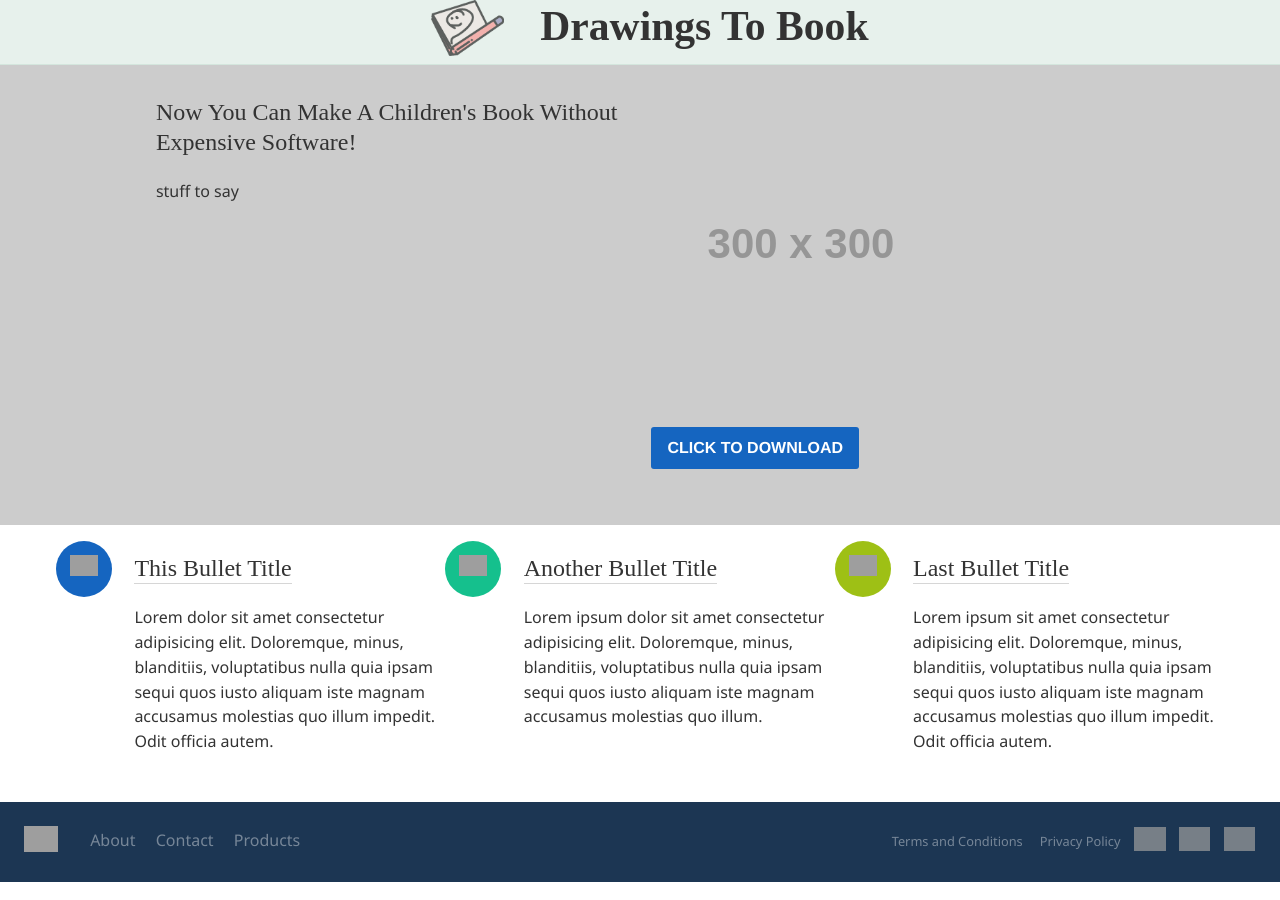
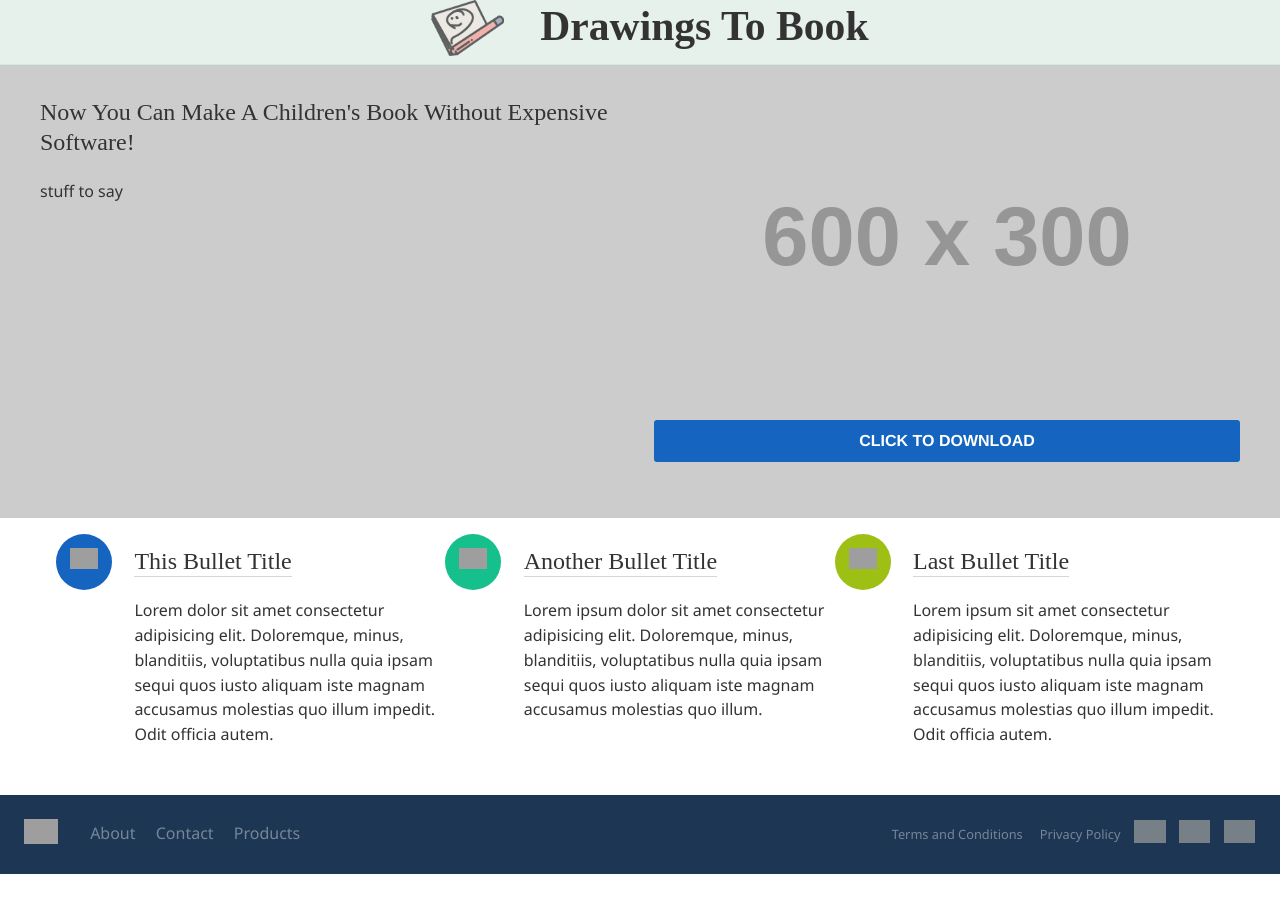
Before and after one commit to fourthirty-two/drawingstobook, a Jekyll site: the page built from index.html, in a window 1280 px wide. Built offline with Jekyll 4.4.1, drawn with Linux system fonts in a browser that asks for light colours; some web fonts are replaced; comment, search, counter and statistics services are not loaded; grey boxes are pictures that could not be loaded.

Commit message:
centered mobile nav, added responsive image and download button

```diff
--- a/_sass/components/_modal.scss
+++ b/_sass/components/_modal.scss
@@ -33,6 +33,7 @@
   }
 
   .modal-trigger {
+    display: block;
     padding: 0.8em 1em;
     @extend button;
     text-transform: uppercase;
--- a/_sass/patterns/_centered-nav.scss
+++ b/_sass/patterns/_centered-nav.scss
@@ -25,7 +25,6 @@
 
   .mobile-logo {
     display: inline;
-    float: left;
     max-height: $centered-navigation-height;
     padding-left: $centered-navigation-padding;
 
@@ -67,6 +66,7 @@
     @include clearfix;
     position: relative;
     z-index: 999;
+    text-align: center;
   }
 
   ul.centered-navigation-menu {
@@ -103,7 +103,6 @@
     line-height: $centered-navigation-height;
     overflow: hidden;
     padding-right: $centered-navigation-submenu-padding;
-    text-align: right;
     width: 100%;
     z-index: 9999;
 
--- a/index.html
+++ b/index.html
@@ -78,7 +78,7 @@
           </p>
         </div>
         <div class="hero-right">
-          <img src="http://placehold.it/300/ff0" alt="">
+          <img src="http://placehold.it/600x300/ff0" alt="">
 
           <p>
             <!-- modal -->
```
